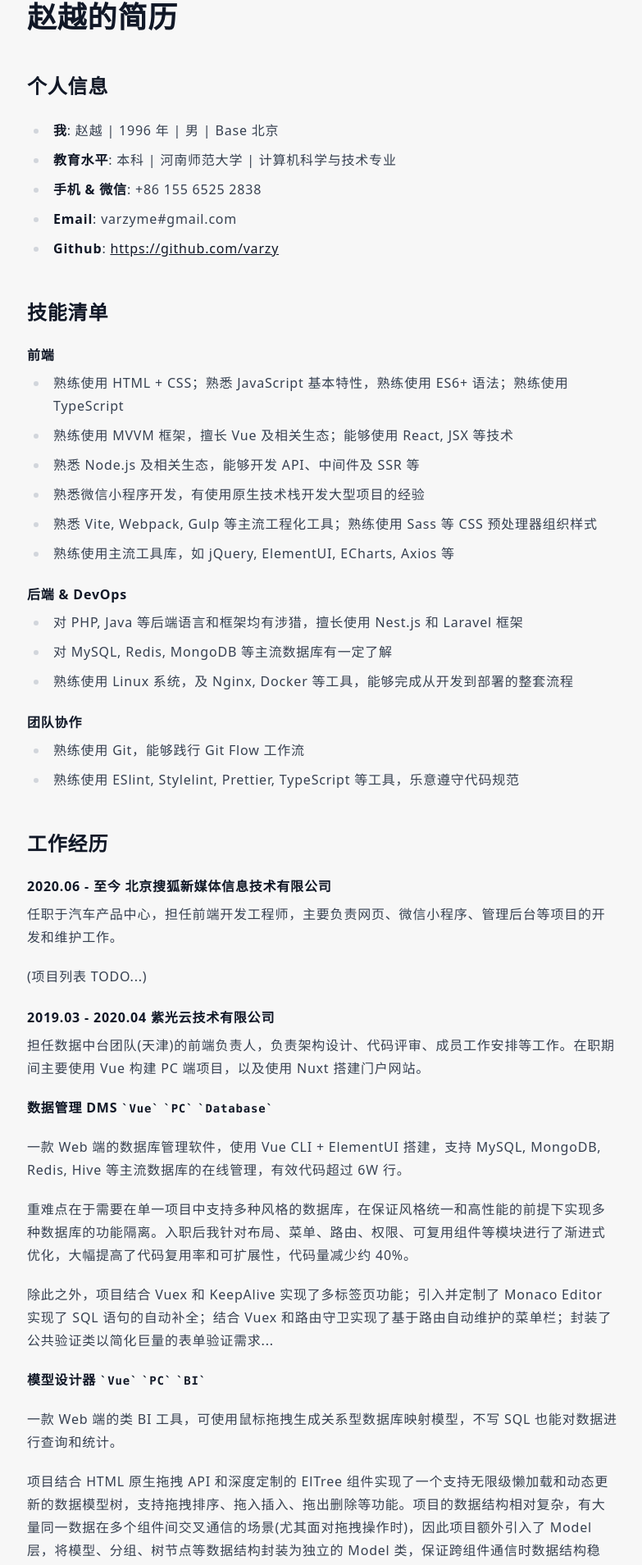
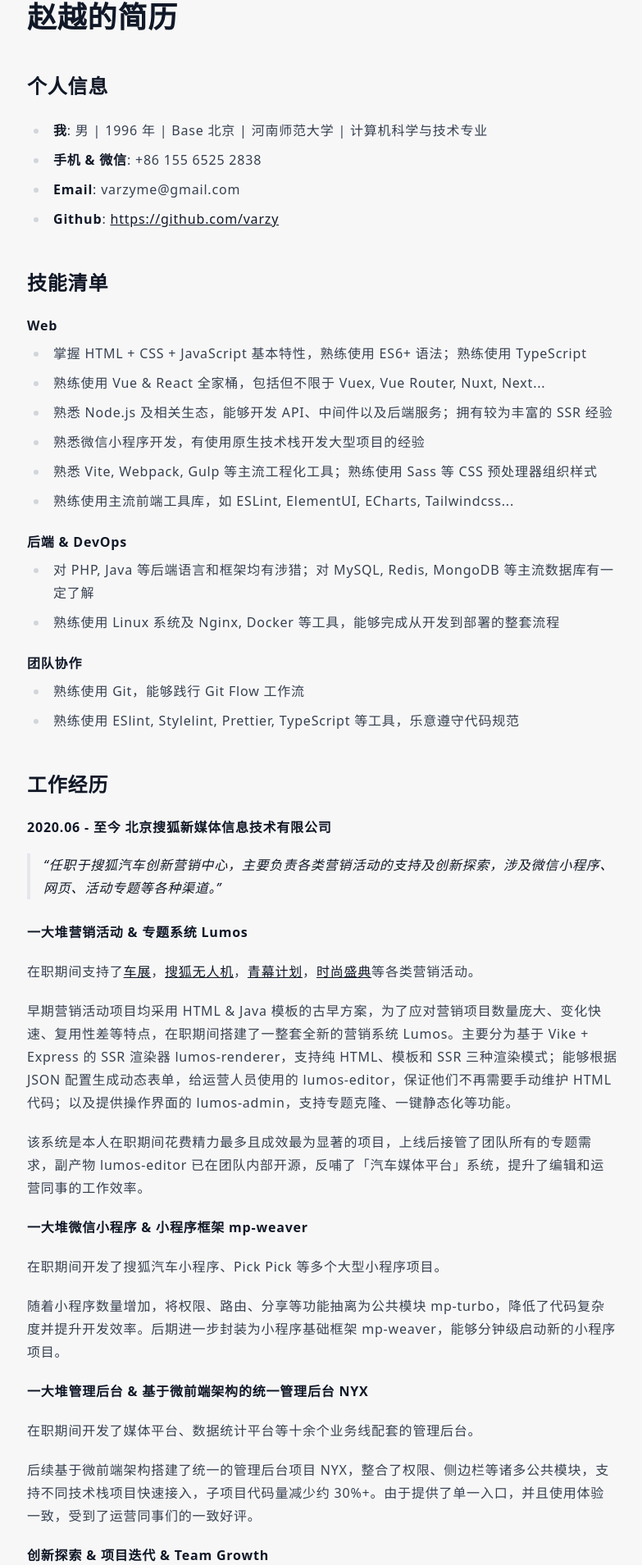
Before and after one commit to varzy/homepage-next, a Next.js app: page /resume in a window 1280 px wide. Shown: the part 63-1972 px from the top of the page at 82% size, without its empty margins (247-1030 px from the left). Built offline with nearby package versions, Linux system fonts and the light colour scheme; no server answers.

Commit message:
Update styles and resume.

```diff
--- a/src/app/(blog)/_components/Prose.tsx
+++ b/src/app/(blog)/_components/Prose.tsx
@@ -12,14 +12,15 @@ const CodeBlock = ({ language, codestring }: { language: string; codestring: str
   );
 };
 
-export default function Prose({ markdown }: { markdown: string }) {
+export default function Prose({ children }: {  children: string }) {
   const onViewImage = (src?: string) => {
     console.log(src);
   };
 
   return (
     <>
-      <article className="prose max-w-none font-normal prose-a:break-words prose-code:break-words prose-pre:bg-[#1e1e1e] prose-img:mx-auto prose-img:rounded-md prose-img:sm:w-[90%]">
+      <article
+        className="prose max-w-none  font-normal prose-a:break-words prose-code:break-words prose-img:mx-auto prose-img:rounded-md  prose-inline-code:text-rose-400  prose-inline-code:before:content-none prose-inline-code:after:content-none prose-img:sm:w-[90%]">
         <ReactMarkdown
           components={{
             img(props) {
@@ -33,14 +34,14 @@ export default function Prose({ markdown }: { markdown: string }) {
               return !inline && match ? (
                 <CodeBlock codestring={String(children).replace(/\n$/, '')} language={match[1]} />
               ) : (
-                <code className={className} {...props}>
+                <code className="border bg-slate-200 text-rose-400  before:content-none after:content-none" {...props}>
                   {children}
                 </code>
               );
-            },
+            }
           }}
         >
-          {markdown}
+          {children}
         </ReactMarkdown>
       </article>
     </>
--- a/src/app/(blog)/posts/[slug]/page.tsx
+++ b/src/app/(blog)/posts/[slug]/page.tsx
@@ -6,7 +6,6 @@ import BlogPageContainer from '@/app/(blog)/_components/BlogPageContainer';
 import BuyMeACoffee from '@/app/(blog)/_components/BuyMeACoffee';
 import { getEmojiFavicon } from '@/utils/favicon';
 import Prose from '@/app/(blog)/_components/Prose';
-// import { unstable_cache as cache } from 'next/cache';
 import { cache } from 'react';
 import { SITE_CONFIG } from '@/site.config';
 
@@ -32,9 +31,6 @@ export async function generateMetadata({ params }: PageProps) {
   };
 }
 
-/**
- * 注意，此处仅静态生成每个分类中第一页的文章
- */
 export async function generateStaticParams() {
   const GENERATING_POSTS_COUNT = SITE_CONFIG.blogPerPage;
   const allPosts = await getAllPagesWithMeta(composeDatabaseQuery());
@@ -66,7 +62,7 @@ export default async function Post({ params }: PageProps) {
         ),
       }}
     >
-      <Prose markdown={mdString.parent}></Prose>
+      <Prose>{mdString.parent}</Prose>
       {targetPost.category === 'Coding' && (
         <div className="mx-auto my-8 max-w-md">
           <BuyMeACoffee />
--- a/src/app/(resume)/resume/page.tsx
+++ b/src/app/(resume)/resume/page.tsx
@@ -1,10 +1,15 @@
 import ResumeFile from './resume.md';
 import Prose from '@/app/(blog)/_components/Prose';
+import { Metadata } from 'next';
+
+export const metadata: Metadata = {
+  title: `赵越的简历`
+};
 
 export default async function Resume() {
   return (
     <div className="container mx-auto max-w-3xl px-6 pb-32 pt-16">
-      <Prose markdown={ResumeFile} />
+      <Prose>{ResumeFile}</Prose>
     </div>
   );
 }
--- a/src/app/(resume)/resume/resume.md
+++ b/src/app/(resume)/resume/resume.md
@@ -2,28 +2,26 @@
 
 ## 个人信息
 
-- **我**: 赵越 | 1996 年 | 男 | Base 北京
-- **教育水平**: 本科 | 河南师范大学 | 计算机科学与技术专业
+- **我**: 男 | 1996 年 | Base 北京 | 河南师范大学 | 计算机科学与技术专业
 - **手机 & 微信**: +86 155 6525 2838
-- **Email**: varzyme#gmail.com
+- **Email**: varzyme@gmail.com
 - **Github**: <https://github.com/varzy>
 
 ## 技能清单
 
-#### 前端
+#### Web
 
-- 熟练使用 HTML + CSS；熟悉 JavaScript 基本特性，熟练使用 ES6+ 语法；熟练使用 TypeScript
-- 熟练使用 MVVM 框架，擅长 Vue 及相关生态；能够使用 React, JSX 等技术
-- 熟悉 Node.js 及相关生态，能够开发 API、中间件及 SSR 等
+- 掌握 HTML + CSS + JavaScript 基本特性，熟练使用 ES6+ 语法；熟练使用 TypeScript
+- 熟练使用 Vue & React 全家桶，包括但不限于 Vuex, Vue Router, Nuxt, Next...
+- 熟悉 Node.js 及相关生态，能够开发 API、中间件以及后端服务；拥有较为丰富的 SSR 经验
 - 熟悉微信小程序开发，有使用原生技术栈开发大型项目的经验
 - 熟悉 Vite, Webpack, Gulp 等主流工程化工具；熟练使用 Sass 等 CSS 预处理器组织样式
-- 熟练使用主流工具库，如 jQuery, ElementUI, ECharts, Axios 等
+- 熟练使用主流前端工具库，如 ESLint, ElementUI, ECharts, Tailwindcss...
 
 #### 后端 & DevOps
 
-- 对 PHP, Java 等后端语言和框架均有涉猎，擅长使用 Nest.js 和 Laravel 框架
-- 对 MySQL, Redis, MongoDB 等主流数据库有一定了解
-- 熟练使用 Linux 系统，及 Nginx, Docker 等工具，能够完成从开发到部署的整套流程
+- 对 PHP, Java 等后端语言和框架均有涉猎；对 MySQL, Redis, MongoDB 等主流数据库有一定了解
+- 熟练使用 Linux 系统及 Nginx, Docker 等工具，能够完成从开发到部署的整套流程
 
 #### 团队协作
 
@@ -34,29 +32,51 @@
 
 #### 2020.06 - 至今 北京搜狐新媒体信息技术有限公司
 
-任职于汽车产品中心，担任前端开发工程师，主要负责网页、微信小程序、管理后台等项目的开发和维护工作。
+> 任职于搜狐汽车创新营销中心，主要负责各类营销活动的支持及创新探索，涉及微信小程序、网页、活动专题等各种渠道。
 
-(项目列表 TODO...)
+**一大堆营销活动 & 专题系统 Lumos**
+
+在职期间支持了[车展](https://auto.sohu.com/sptopic/AutoShowCD2023/gz2023)，[搜狐无人机](https://wrj.sohu.com/2023)，[青幕计划](https://qmjh.sohu.com/)，[时尚盛典](https://fashion.sohu.com/fashion2022)等各类营销活动。
+
+早期营销活动项目均采用 HTML & Java 模板的古早方案，为了应对营销项目数量庞大、变化快速、复用性差等特点，在职期间搭建了一整套全新的营销系统 Lumos。主要分为基于 Vike + Express 的 SSR 渲染器 lumos-renderer，支持纯 HTML、模板和 SSR 三种渲染模式；能够根据 JSON 配置生成动态表单，给运营人员使用的 lumos-editor，保证他们不再需要手动维护 HTML 代码；以及提供操作界面的 lumos-admin，支持专题克隆、一键静态化等功能。
+
+该系统是本人在职期间花费精力最多且成效最为显著的项目，上线后接管了团队所有的专题需求，副产物 lumos-editor 已在团队内部开源，反哺了「汽车媒体平台」系统，提升了编辑和运营同事的工作效率。
+
+**一大堆微信小程序 & 小程序框架 mp-weaver**
+
+在职期间开发了搜狐汽车小程序、Pick Pick 等多个大型小程序项目。
+
+随着小程序数量增加，将权限、路由、分享等功能抽离为公共模块 mp-turbo，降低了代码复杂度并提升开发效率。后期进一步封装为小程序基础框架 mp-weaver，能够分钟级启动新的小程序项目。
+
+**一大堆管理后台 & 基于微前端架构的统一管理后台 NYX**
+
+在职期间开发了媒体平台、数据统计平台等十余个业务线配套的管理后台。
+
+后续基于微前端架构搭建了统一的管理后台项目 NYX，整合了权限、侧边栏等诸多公共模块，支持不同技术栈项目快速接入，子项目代码量减少约 30%+。由于提供了单一入口，并且使用体验一致，受到了运营同事们的一致好评。
+
+**创新探索 & 项目迭代 & Team Growth**
+
+在职期间参与了搜狐汽车官网的 PC、WAP 双端从 Java 到 Node SSR 的改版计划，搭建基础框架并给组内成员进行培训。开发搜狐汽车小程序 AI 助手功能；支持数字影像馆等 AI 创新项目。
+
+推动营销活动产品化，包括小程序端图片直播、招募等活动的模板化，以及无人机后台、车展活动(进行中)的标准化。组织了数次技术分享，编写了数十篇技术文章，部分文章已在公司内部公众号投稿并发布。
 
 #### 2019.03 - 2020.04 紫光云技术有限公司
 
-担任数据中台团队(天津)的前端负责人，负责架构设计、代码评审、成员工作安排等工作。在职期间主要使用 Vue 构建 PC 端项目，以及使用 Nuxt 搭建门户网站。
+> 担任数据中台团队(天津)的前端负责人，负责架构设计、代码评审、成员工作安排等工作。在职期间主要使用 Vue 构建 PC 端项目，以及使用 Nuxt 搭建门户网站。
 
-**数据管理 DMS** `Vue` `PC` `Database`
+**数据管理 DMS**
 
 一款 Web 端的数据库管理软件，使用 Vue CLI + ElementUI 搭建，支持 MySQL, MongoDB, Redis, Hive 等主流数据库的在线管理，有效代码超过 6W 行。
 
-重难点在于需要在单一项目中支持多种风格的数据库，在保证风格统一和高性能的前提下实现多种数据库的功能隔离。入职后我针对布局、菜单、路由、权限、可复用组件等模块进行了渐进式优化，大幅提高了代码复用率和可扩展性，代码量减少约 40%。
+重难点在于需要在单一项目中支持多种风格的数据库，在保证风格统一和高性能的前提下实现多种数据库的功能隔离。入职后我针对布局、菜单、路由、权限、可复用组件等模块进行了渐进式优化，大幅提高了代码复用率和可扩展性，代码量减少约 40%。除此之外，项目结合 Vuex 和 KeepAlive 实现了多标签页功能；引入并定制了 Monaco Editor 实现了 SQL 语句的自动补全；结合 Vuex 和路由守卫实现了基于路由自动维护的菜单栏；封装了公共验证类以简化巨量的表单验证需求...
 
-除此之外，项目结合 Vuex 和 KeepAlive 实现了多标签页功能；引入并定制了 Monaco Editor 实现了 SQL 语句的自动补全；结合 Vuex 和路由守卫实现了基于路由自动维护的菜单栏；封装了公共验证类以简化巨量的表单验证需求...
-
-**模型设计器** `Vue` `PC` `BI`
+**模型设计器**
 
 一款 Web 端的类 BI 工具，可使用鼠标拖拽生成关系型数据库映射模型，不写 SQL 也能对数据进行查询和统计。
 
 项目结合 HTML 原生拖拽 API 和深度定制的 ElTree 组件实现了一个支持无限级懒加载和动态更新的数据模型树，支持拖拽排序、拖入插入、拖出删除等功能。项目的数据结构相对复杂，有大量同一数据在多个组件间交叉通信的场景(尤其面对拖拽操作时)，因此项目额外引入了 Model 层，将模型、分组、树节点等数据结构封装为独立的 Model 类，保证跨组件通信时数据结构稳定。
 
-**日志服务平台** `Vue` `PC` `Kibana` `ELK`
+**日志服务平台**
 
 一款能对软件产生的日志进行抓取、检索和分析的在线工具，主项目使用 Vue 开发，并内嵌了一个经过定制的 Kibana 组件。
 
@@ -64,31 +84,23 @@
 
 #### 2018.05 - 2019.03 北京古点科技有限公司
 
-在职期间主要涉及微信小程序和管理后台项目的开发，除此之外还加强了后端技能，学习 PHP + Laravel 并独立开发接口和网站。
+> 在职期间主要涉及微信小程序和管理后台项目的开发，除此之外还加强了后端技能，使用 PHP + Laravel 并独立开发接口和网站。
 
-**dotcom space 微信小程序** `微信小程序` `mpvue` `商城`
+**dotcom space 微信小程序**
 
-一个使用 mpvue + Vuex 开发的商城类微信小程序。
+一个使用 mpvue + Vuex 开发的商城类微信小程序。项目迭代过程中我进行了多次专项优化。解决了多个性能问题；通过 Vuex 的妙用实现了最复杂的购物车模块的全自动即时计算；多次优化下单模块，对十余种异常情况进行针对性处理。
 
-项目迭代过程中我进行了多次专项优化。首先解决了购物车模块的性能问题，优化后可瞬间响应增减商品操作；小程序逐步加入了会员、特价、优惠券、积分等功能，导致价格计算逻辑愈发复杂，后续通过在 Vuex 各模块中编写运算策略实现了全自动的即时计算，大幅简化逻辑，提升性能和可维护性；多次优化下单模块，对十余种异常情况进行针对性处理。
+**Nissei 贩售机管理后台及接口**
 
-**Nissei 贩售机管理后台及接口** `Vue` `TS` `PHP` `Laravel` `Restful API`
-
-一个在线管理全国日世冰淇淋贩售机的项目。
-
-项目需求涉及物联网通信，对稳定性要求较高，因此在立项之初我推动管理后台引入了 TypeScript，这也大幅提升了开发过程中前端团队的协作效率。除此之外，项目还实现了 RBAC 角色管理、自动维护菜单栏等功能。
-
-项目期间我主动学习了 PHP 和 Laravel 框架，并承担接口开发等工作。除图表统计和支付等复杂接口外，我完成了数据表设计，RBAC 权限中间件，以及其余 40+ 接口的开发工作。
+项目涉及物联网通信，对稳定性要求较高，因此在立项之初我推动管理后台引入了 TypeScript，这也大幅提升了开发过程中前端团队的协作效率。项目期间主动学习了 PHP 和 Laravel 框架，并承担接口开发工作，完成了数据表设计，RBAC 权限中间件，以及其余 40+ 接口的开发。
 
 #### 2017.08 - 2018.05 北京精准沟通传媒科技股份有限公司
 
-主要使用 Vue 相关生态构建 PC 端、H5 和大屏项目，对接过企业微信和海康威视的视频监控系统。
+> 主要使用 Vue 相关生态构建 PC 端、H5 和大屏项目，对接过企业微信和海康威视的视频监控系统。
 
-**红旗汽车 DMP 系统** `PC` `H5` `大屏` `ECharts`
+**红旗汽车 DMP 系统**
 
-项目可分为 PC, H5 和大屏三部分，均基于 Vue CLI 2 进行开发。我部分负责了 PC 端的开发，全量负责了 H5 和大屏端的开发。
-
-三端均涉及大量的 ECharts 图表，因此封装了一个能使用链式操作快速生成 Echarts 配置的工具。大屏端还对接了海康威视的视频监控系统，通过 Video.js 实现了 m3u8 视频流的直播播放，并适配 IE9 浏览器。
+项目可分为 PC, H5 和大屏三部分，部分负责了 PC 端的开发，全量负责了 H5 和大屏端的开发。
 
 ## 自我评价
 
@@ -98,4 +110,4 @@ A Romantic Virgo. 喜欢整洁的桌面，优雅的代码和一目了然的注
 
 A True Programmer. 热爱编程，善于思考，喜欢解决问题后的成就感。懂得抬头看天空，更懂得低头敲键盘。
 
-A Nice Guy. 微社恐但易相处，面对女生也许会羞涩。守时，拒绝拖拉。纵然有着身为程序员的小骄傲，但时刻牢记自己仅仅是一个站在巨人肩膀上默默攀爬的后辈。
+A Nice Guy. 微社恐但易相处。守时，拒绝拖拉。纵然有着身为程序员的小骄傲，但时刻牢记自己仅仅是一个站在巨人肩膀上默默攀爬的后辈。
--- a/src/app/_components/HomeWrapper.tsx
+++ b/src/app/_components/HomeWrapper.tsx
@@ -45,7 +45,7 @@ export default function HomeWrapper({ t, children }: { t: I18nProps; children: R
   );
 
   return (
-    <div className="font-serif">
+    <>
       <LocaleToggle />
       <div className="container mx-auto max-w-4xl px-5 py-20 leading-7 sm:px-8">
         <Row>
@@ -77,6 +77,6 @@ export default function HomeWrapper({ t, children }: { t: I18nProps; children: R
           </div>
         </Row>
       </div>
-    </div>
+    </>
   );
 }
--- a/src/app/en/page.tsx
+++ b/src/app/en/page.tsx
@@ -23,7 +23,7 @@ export default function Home() {
       }}
     >
       <p>
-        I’m a software engineer living in Beijing. I enjoy watching anime, reading comics, playing games, and listening
+        I’m a software engineer living in Beijing. I enjoy watching anime, reading comics, playing video games, and listening
         to music especially rock. Just like most geeks, I’m always interested at softwares and consumer electronics. I’m
         also a minimalist.
       </p>
--- a/tailwind.config.ts
+++ b/tailwind.config.ts
@@ -1,9 +1,13 @@
 import type { Config } from 'tailwindcss';
 import Typography from '@tailwindcss/typography';
+import plugin from 'tailwindcss/plugin';
 
 const config: Config = {
   content: ['./src/**/*.{js,ts,jsx,tsx,mdx}'],
-  plugins: [Typography],
+  plugins: [Typography,
+         plugin(function ({addVariant }) {
+    addVariant('prose-inline-code', '&.prose :where(:not(pre)>code):not(:where([class~="not-prose"] *))');
+  })],
 };
 
 export default config;
```
Also changed, not shown: src/app/(blog)/_components/PostBlog.tsx (deleted).
